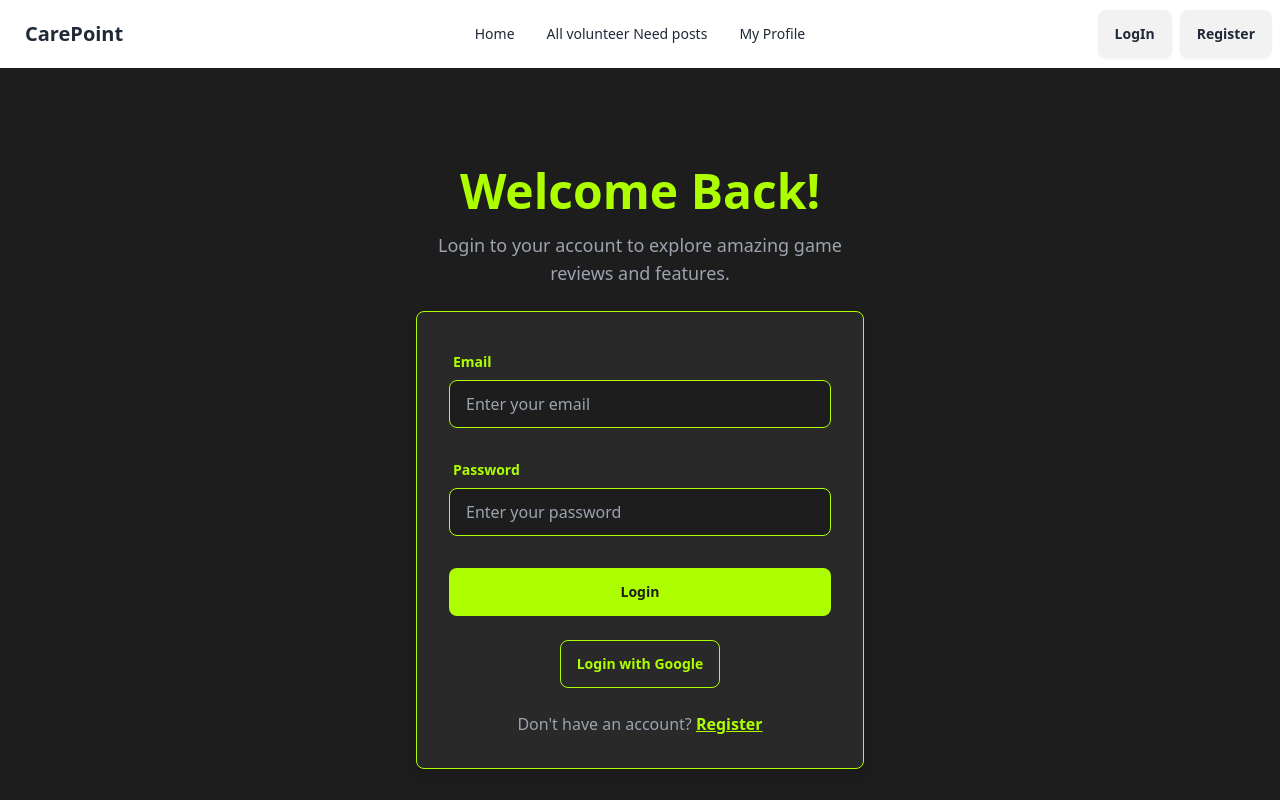
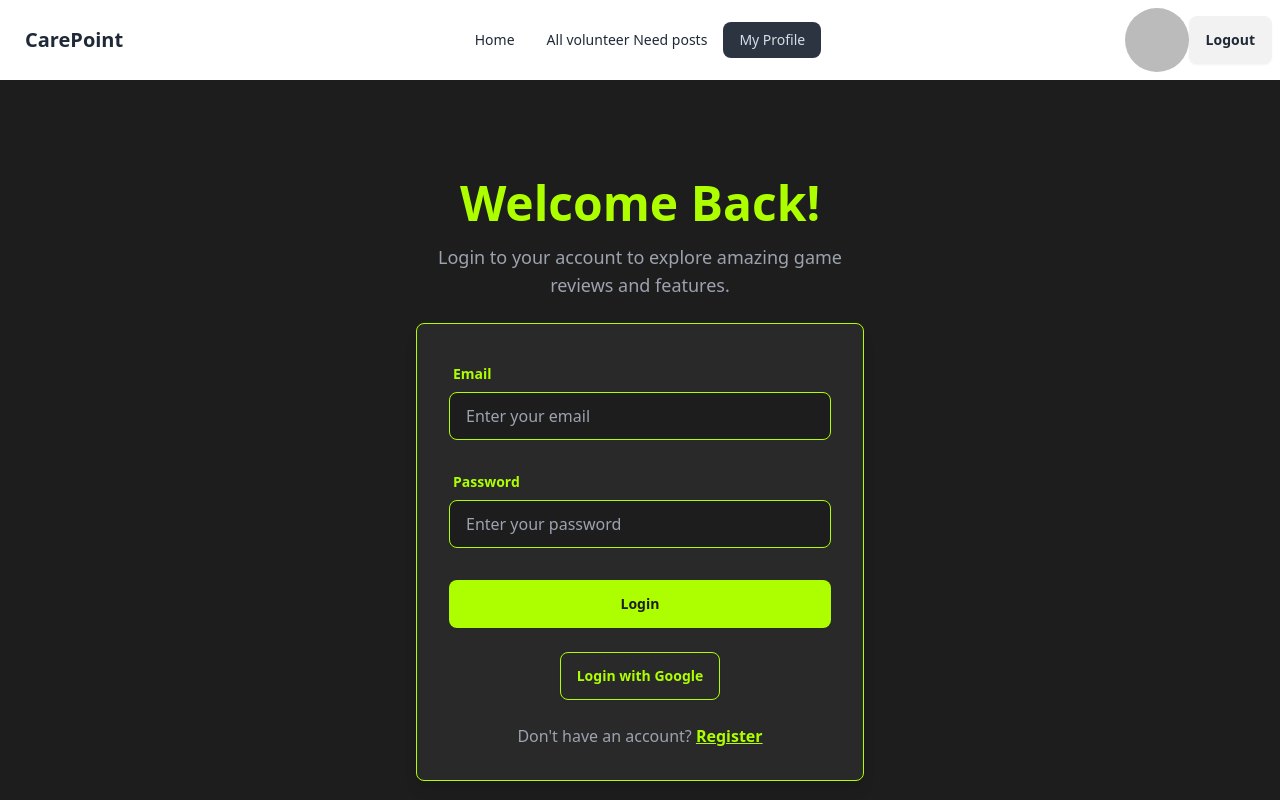
Before and after one commit to arman-miaa/CarePoint, a React (Vite) app: page /login in a window 1280 px wide. Shown: the top 800 px of the page. Built offline with nearby package versions, Linux system fonts and the light colour scheme; no server answers; sample sign-in values are in the browser's storage.

Commit message:
added my profile button and a dropdown after clicking this

```diff
--- a/index.html
+++ b/index.html
@@ -4,7 +4,7 @@
     <meta charset="UTF-8" />
     <link rel="icon" type="image/svg+xml" href="/fav-icon.png" />
     <meta name="viewport" content="width=device-width, initial-scale=1.0" />
-    <title>CarePoint</title>
+    <title>CarePoint || Home</title>
   </head>
   <body>
     <div id="root"></div>
--- /dev/null
+++ b/src/Private/Private.jsx
@@ -0,0 +1,18 @@
+import { useContext } from "react";
+import { Navigate, useLocation } from "react-router-dom";
+import { AuthContext } from "../hooks/AuthProvider";
+
+const Private = ({ children }) => {
+    const { user } = useContext(AuthContext);
+  const location = useLocation();
+
+  if (user) {
+    return children;
+  }
+
+
+  return <Navigate to="/login" state={{ from: location }} replace />;
+  //  navigate("/login", { state: { from: location } });
+};
+
+export default Private;
--- a/src/components/Navbar.jsx
+++ b/src/components/Navbar.jsx
@@ -1,6 +1,21 @@
+import { useContext, useState } from "react";
 import { Link, NavLink } from "react-router-dom";
+import { AuthContext } from "../hooks/AuthProvider";
+import { toast } from "react-toastify";
 
 const Navbar = () => {
+  const { user, logOutUser } = useContext(AuthContext);
+  const [dropdown, setDropdown] = useState(false);
+  // console.log(user);
+
+  const handleDropdown = () => {
+    setDropdown((prev) => !prev);
+    // console.log("hi");
+  };
+  const handleLogOut = () => {
+    logOutUser();
+    toast.success("Logged out successfully");
+  };
 
   const links = (
     <>
@@ -8,13 +23,14 @@ const Navbar = () => {
         <NavLink to="/">Home</NavLink>
       </li>
       <li>
-            <NavLink to="/allReviews">All volunteer Need posts</NavLink>
+        <NavLink to="/AllvolunteerNeedposts">All volunteer Need posts</NavLink>
       </li>
 
       <li>
-            <NavLink to="/myReviews">My Profile</NavLink>
+        <NavLink onClick={handleDropdown}>
+          My Profile
+        </NavLink>
       </li>
-
     </>
   );
   return (
@@ -49,17 +65,41 @@ const Navbar = () => {
       <div className="navbar-center hidden lg:flex">
         <ul className="menu menu-horizontal px-1">{links}</ul>
       </div>
+
+      {dropdown && (
+        <div className="fixed inset-0 bg-gray-600 bg-opacity-50 flex justify-center items-center z-50">
+          <Link to="/AllvolunteerNeedposts">
+            <button onClick={handleDropdown} className="btn btn-primary">
+              Add Volunteer need Post
+            </button>
+          </Link>
+          <Link to="/ManageMyPosts">
+            <button onClick={handleDropdown} className="btn btn-primary">Manage My Posts </button>
+          </Link>
+        </div>
+      )}
+
+      {user?.email ? (
+        <div className="navbar-end">
+          <img
+            className="w-16 h-16 rounded-full cursor-pointer"
+            src={user.photoURL}
+            alt=""
+          />
+          <button onClick={handleLogOut} className="btn">
+            Logout
+          </button>
+        </div>
+      ) : (
         <div className="navbar-end gap-2">
-                <Link to='/login'>
-
+          <Link to="/login">
             <button className="btn">LogIn</button>
           </Link>
-                <Link to='/signUp'>
-
+          <Link to="/signUp">
             <button className="btn">Register</button>
           </Link>
-
         </div>
+      )}
     </div>
   );
 };
--- a/src/hooks/AuthProvider.jsx
+++ b/src/hooks/AuthProvider.jsx
@@ -8,7 +8,7 @@ export const AuthContext = createContext();
 const googleProvider = new GoogleAuthProvider();
 const AuthProvider = ({ children }) => {
     const [loader, setLoader] = useState(true);
-    const [users, setUsers] = useState([]);
+    const [user, setUser] = useState([]);
 
     const createUser = (email, password) => {
 
@@ -27,7 +27,7 @@ const AuthProvider = ({ children }) => {
 
     useEffect(() => {
         const unsubscribe = onAuthStateChanged(auth, (currectUser) => {
-            setUsers(currectUser)
+            setUser(currectUser)
             setLoader(false)
         })
         return () => {
@@ -47,8 +47,8 @@ const AuthProvider = ({ children }) => {
 
     const authInfo = {
       name: "arman mia",
-      users,
-      setUsers,
+      user,
+      setUser,
       setLoader,
       createUser,
       signInUser,
--- /dev/null
+++ b/src/pages/AllvolunteerNeedposts.jsx
@@ -0,0 +1,10 @@
+
+const AllvolunteerNeedposts = () => {
+    return (
+        <div>
+            AllvolunteerNeedposts....
+        </div>
+    );
+};
+
+export default AllvolunteerNeedposts;
--- a/src/pages/Login.jsx
+++ b/src/pages/Login.jsx
@@ -5,7 +5,7 @@ import { Helmet } from "react-helmet";
 import { AuthContext } from "../hooks/AuthProvider";
 
 const Login = () => {
-  const { signInUser, sigInWithGoogle, setUsers } = useContext(AuthContext);
+  const { signInUser, sigInWithGoogle, setUser } = useContext(AuthContext);
   const [error, setError] = useState("");
      const location = useLocation();
      const navigate = useNavigate();
@@ -21,7 +21,7 @@ const Login = () => {
 
     signInUser(email, password)
       .then((result) => {
-        setUsers(result.user);
+        setUser(result.user);
         toast.success("Logged in successfully!");
         form.reset();
         setError("");
--- /dev/null
+++ b/src/pages/ManageMyPosts.jsx
@@ -0,0 +1,11 @@
+
+
+const ManageMyPosts = () => {
+  return (
+    <div>
+      ManageMyPosts
+    </div>
+  );
+};
+
+export default ManageMyPosts;
--- a/src/pages/SignUp.jsx
+++ b/src/pages/SignUp.jsx
@@ -7,7 +7,7 @@ import { Helmet } from "react-helmet";
 import { AuthContext } from "../hooks/AuthProvider";
 
 const SignUp = () => {
-  const { createUser, setUsers, updateUserProfile } = useContext(AuthContext);
+  const { createUser, setUser, updateUserProfile } = useContext(AuthContext);
   const [showPassword, setShowPassword] = useState(false);
   const [error, setError] = useState("");
   const navigate = useNavigate();
@@ -40,7 +40,7 @@ const SignUp = () => {
 
         updateUserProfile({ displayName: name, photoURL: photo })
           .then(() => {
-            setUsers({ ...result.user, displayName: name, photoURL: photo });
+            setUser({ ...result.user, displayName: name, photoURL: photo });
             toast.success("Account created successfully!");
             navigate("/");
           })
--- a/src/routes/Routes.jsx
+++ b/src/routes/Routes.jsx
@@ -3,6 +3,9 @@ import MainLayout from "../layout/MainLayout";
 import Home from "../pages/Home";
 import Login from "../pages/Login";
 import SignUp from "../pages/SignUp";
+import Private from "../Private/Private";
+import AllvolunteerNeedposts from "../pages/AllvolunteerNeedposts";
+import ManageMyPosts from "../pages/ManageMyPosts";
 const router = createBrowserRouter([
   {
     path: "/",
@@ -12,15 +15,28 @@ const router = createBrowserRouter([
       {
         path: "/",
         element: <Home></Home>,
-        },
-        {
-            path: 'login',
-            element:<Login></Login>
-        },
-        {
-            path: 'signUp',
-            element:<SignUp></SignUp>,
-        }
+      },
+      {
+        path: "AllvolunteerNeedposts",
+        element: <AllvolunteerNeedposts></AllvolunteerNeedposts>,
+      },
+      {
+        path: "ManageMyPosts",
+        element: (
+          <Private>
+            <ManageMyPosts></ManageMyPosts>
+          </Private>
+        ),
+        // element:<MyProfile></MyProfile>
+      },
+      {
+        path: "login",
+        element: <Login></Login>,
+      },
+      {
+        path: "signUp",
+        element: <SignUp></SignUp>,
+      },
     ],
   },
 ]);
```
Lines whose indentation alone changed are shown as unchanged.
